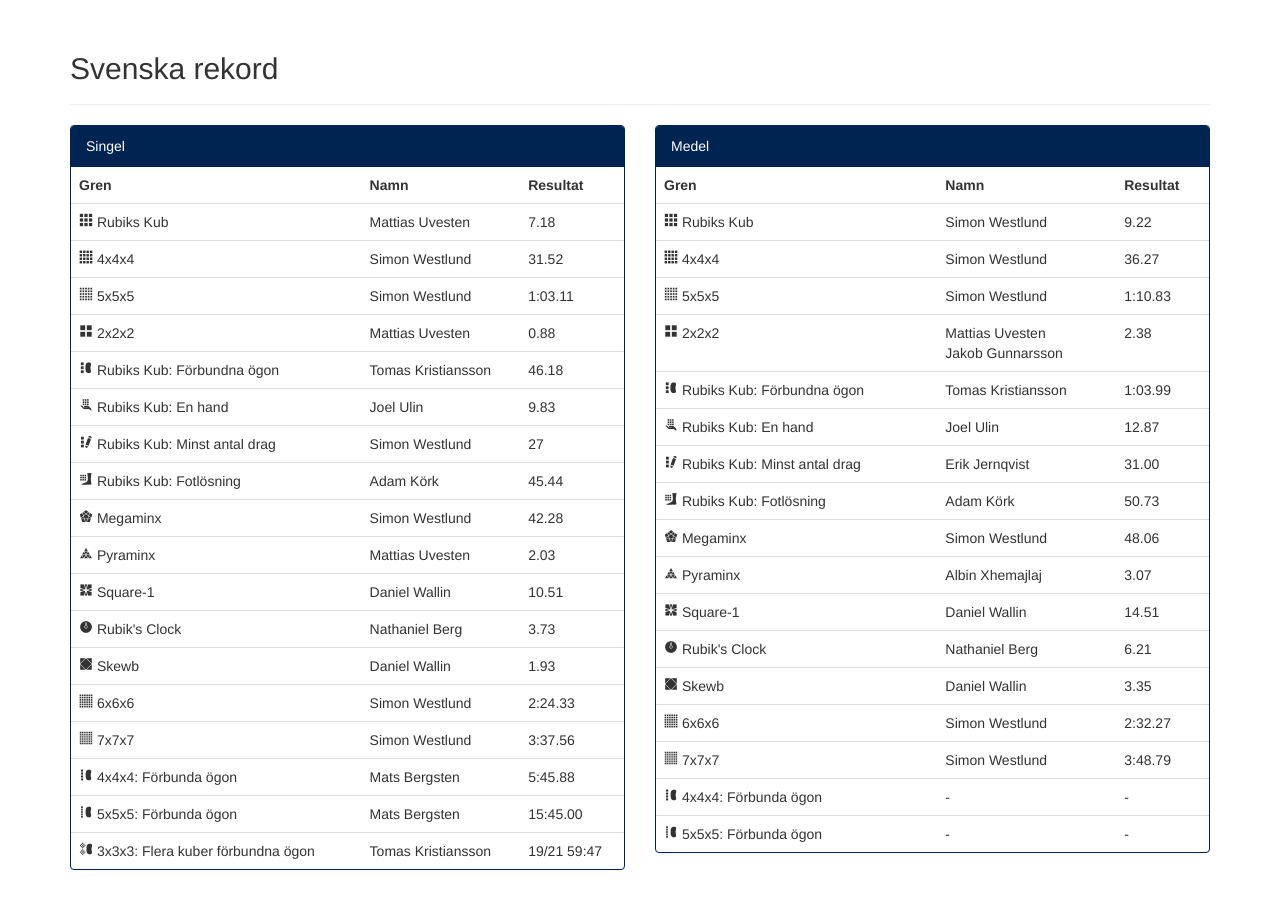
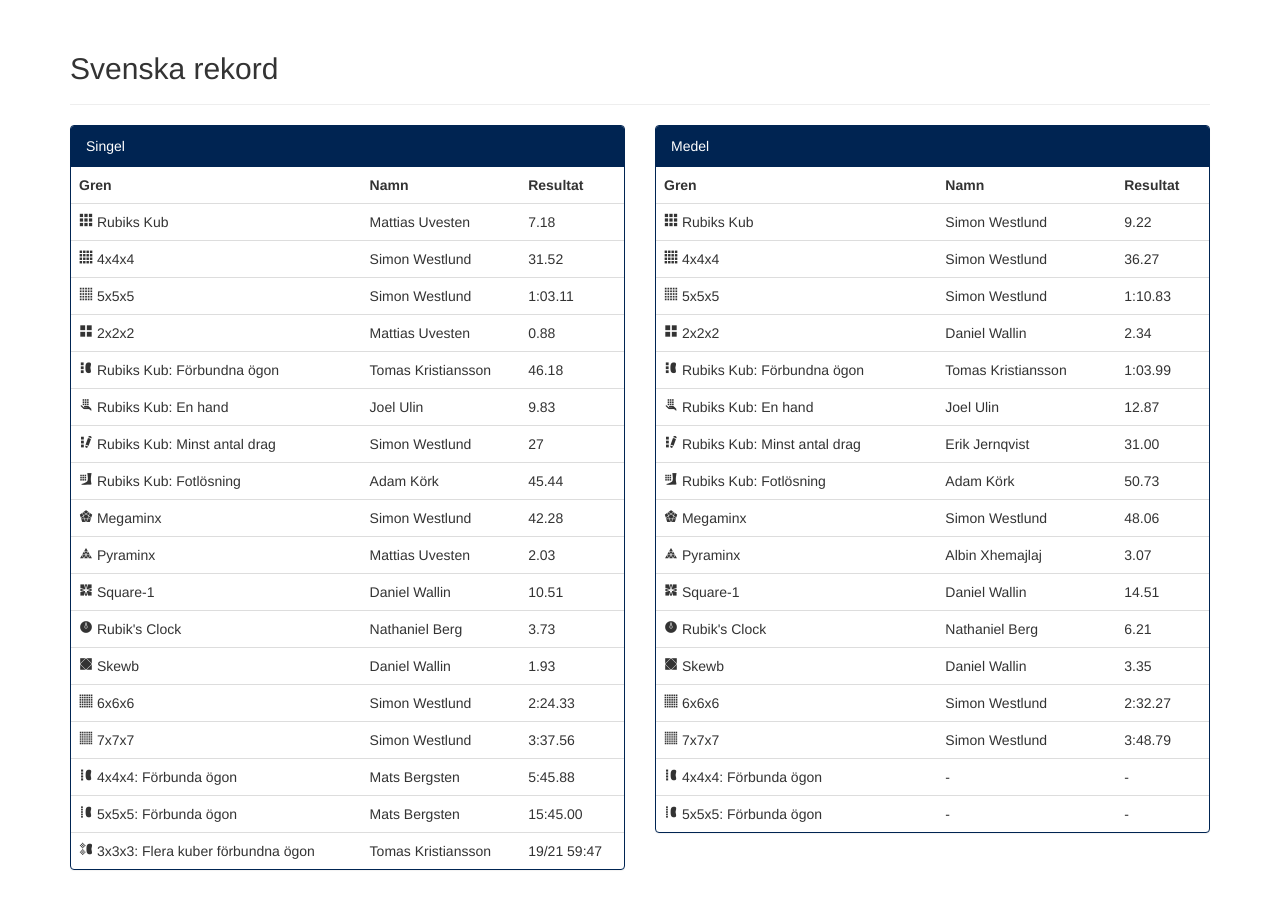
Before and after one commit to SveKub/SveKubOldSite, a Jekyll site: the page built from index.html, in a window 1280 px wide and 900 px high, scrolled down 701 px. Built offline with Jekyll 4.4.1, drawn with Linux system fonts in a browser that asks for light colours; nearby versions of some CDN libraries.

Commit message:
nytt NR 2x2

```diff
--- a/index.html
+++ b/index.html
@@ -91,7 +91,7 @@
                     <tr><td><span class="cubing-icon icon-333"> Rubiks Kub</span></td><td>Simon Westlund</td><td>9.22</td></tr>
                     <tr><td><span class="cubing-icon icon-444"> 4x4x4</span></td><td>Simon Westlund</td><td>36.27</td></tr>
                     <tr><td><span class="cubing-icon icon-555"> 5x5x5</span></td><td>Simon Westlund</td><td>1:10.83</td></tr>
-                    <tr><td><span class="cubing-icon icon-222"> 2x2x2</span></td><td>Mattias Uvesten<br>Jakob Gunnarsson</td><td>2.38</td></tr>
+                    <tr><td><span class="cubing-icon icon-222"> 2x2x2</span></td><td>Daniel Wallin</td><td>2.34</td></tr>
                     <tr><td><span class="cubing-icon icon-333bf"> Rubiks Kub: Förbundna ögon</span></td><td>Tomas Kristiansson</td><td>1:03.99</td></tr>
                     <tr><td><span class="cubing-icon icon-333oh"> Rubiks Kub: En hand</span></td><td>Joel Ulin</td><td>12.87</td></tr>
                     <tr><td><span class="cubing-icon icon-333fm"> Rubiks Kub: Minst antal drag</span></td><td>Erik Jernqvist</td><td>31.00</td></tr>
```
